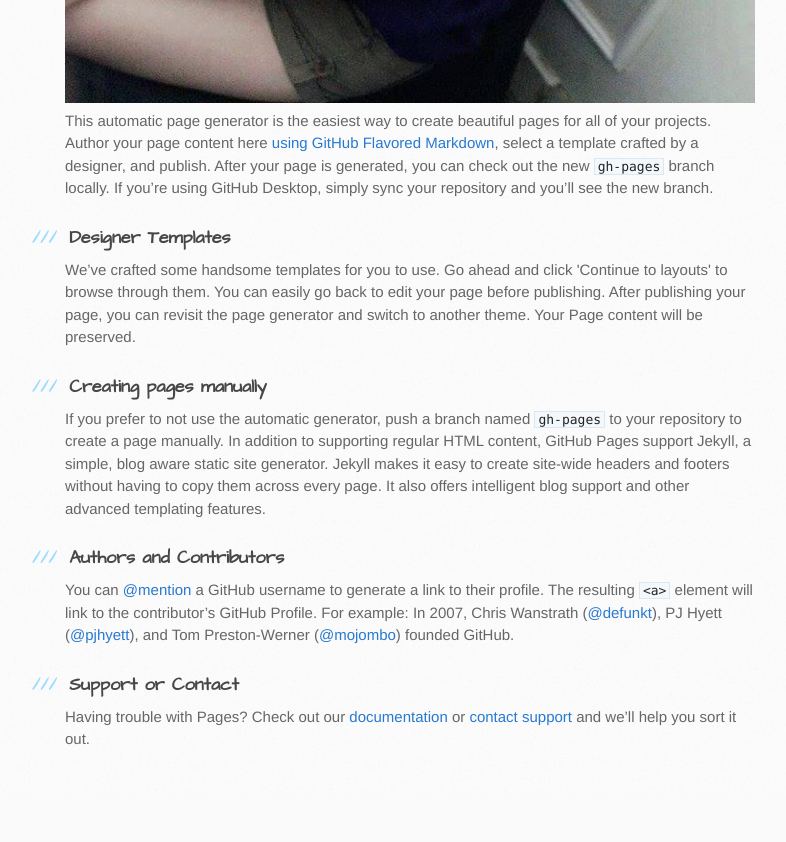
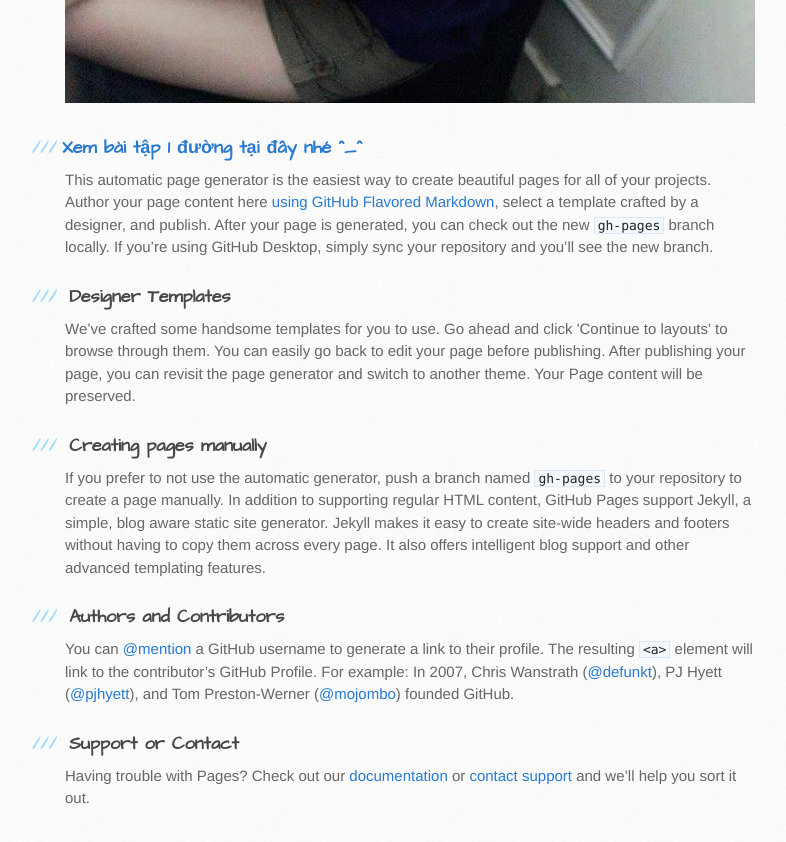
Before and after one commit to khiemmoshe/buithanhkhiem.github.io, a plain HTML site: page index.html in a window 1280 px wide. Shown: the part 1180-2022 px from the top of the page, without its empty margins (105-891 px from the left). Before the commit the page ends 1973 px from the top, so only its background shows below. Drawn offline with Linux system fonts and the light colour scheme.

Commit message:
Update index.html

```diff
--- a/index.html
+++ b/index.html
@@ -32,6 +32,7 @@
 <a id="welcome-to-github-pages" class="anchor" href="#welcome-to-github-pages" aria-hidden="true"><span aria-hidden="true" class="octicon octicon-link"></span></a>Welcome to GitHub Pages.</h3>
 
 <img src="images/huong.jpg">
+<h3><a href="baitap/Bai.1.duong.doc">Xem bài tập 1 đường tại đây nhé ^_^</a></h3>
 <p>This automatic page generator is the easiest way to create beautiful pages for all of your projects. Author your page content here <a href="https://guides.github.com/features/mastering-markdown/">using GitHub Flavored Markdown</a>, select a template crafted by a designer, and publish. After your page is generated, you can check out the new <code>gh-pages</code> branch locally. If you’re using GitHub Desktop, simply sync your repository and you’ll see the new branch.</p>
 
 <h3>
```
